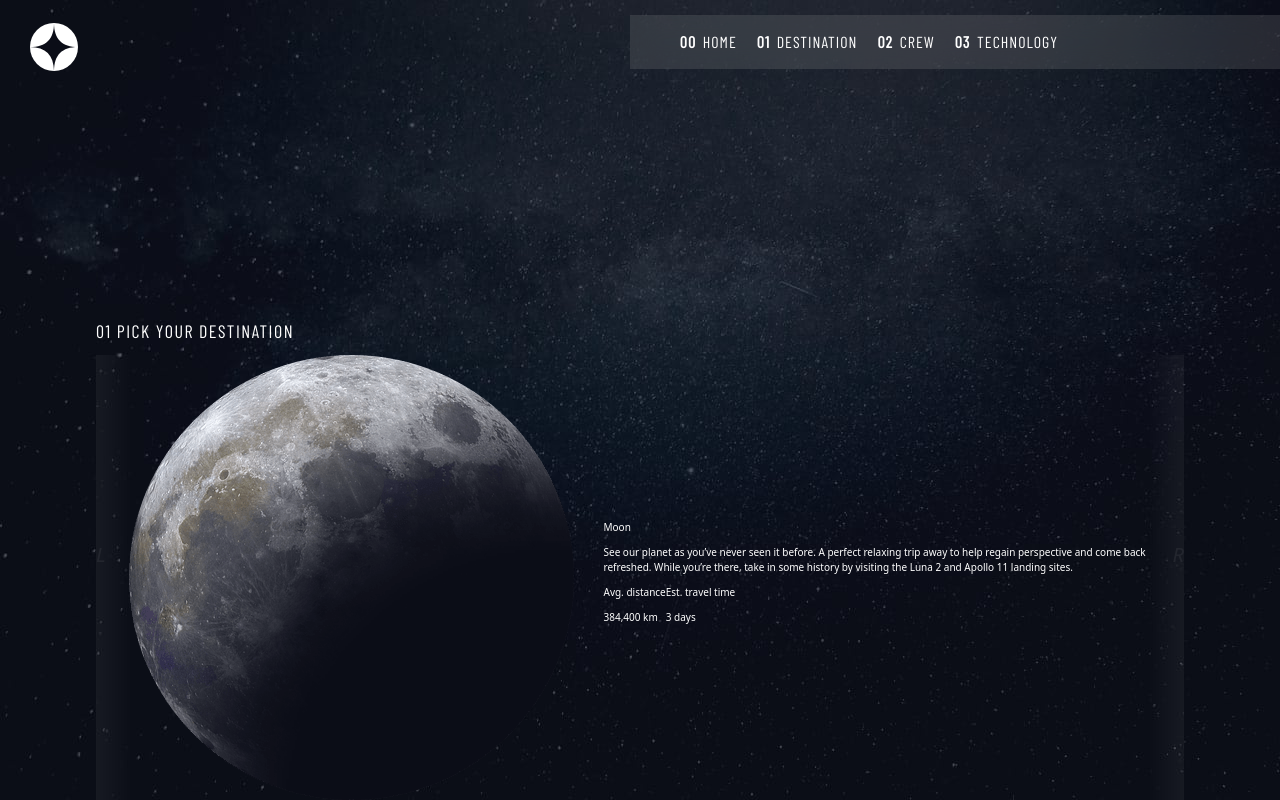
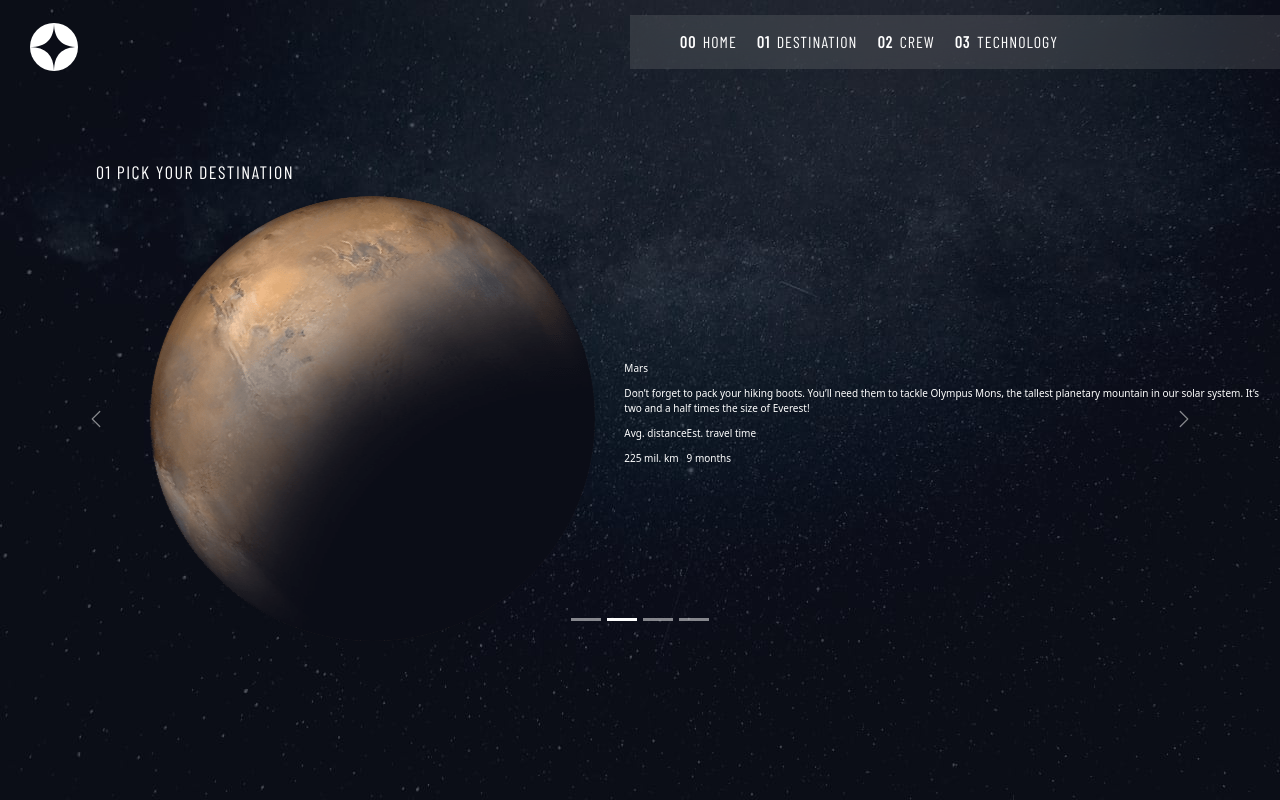
Before and after one commit to heiderick13/space-project, a React (Vite) app: page /destinations in a window 1280 px wide. Built offline with nearby package versions, Linux system fonts and the light colour scheme; a web font is replaced by a local one.

Commit message:
:sparkles: add slider

```diff
--- a/package.json
+++ b/package.json
@@ -10,6 +10,7 @@
   },
   "dependencies": {
     "react": "^18.2.0",
+    "react-bootstrap": "^2.7.4",
     "react-dom": "^18.2.0",
     "react-router-dom": "^6.10.0"
   },
--- a/src/components/Carousel/Carousel.jsx
+++ /dev/null
@@ -1,19 +0,0 @@
-import "./Carousel.css";
-
-function Carousel({ items }) {
-  return (
-    <div className="carousel">
-      <i className=" control left">L</i>
-      <i className=" control right">R</i>
-
-      <div className="carousel-items">
-        {items.length > 0 &&
-          items.map((item) => {
-            return item;
-          })}
-      </div>
-    </div>
-  );
-}
-
-export default Carousel;
--- a/src/components/Crewmate/Crewmate.css
+++ b/src/components/Crewmate/Crewmate.css
@@ -7,8 +7,9 @@
 }
 
 .crewmate-img img {
-  height: 100%;
+  height: 90%;
   width: 100%;
+  aspect-ratio: 2/3;
 }
 
 .crew-position,
--- a/src/components/Carousel/Carousel.css
+++ b/src/components/Slider/Slider.css
@@ -1,5 +1,5 @@
 .carousel {
-  position: relative;
+  /* position: relative; */
 
   max-width: 85%;
   overflow-x: auto;
@@ -7,7 +7,7 @@
   padding-inline: 2.5rem;
 }
 
-.carousel i.right,
+/* .carousel i.right,
 .carousel i.left {
   position: absolute;
   inset: 0 auto 0 0;
@@ -32,7 +32,7 @@
 .carousel i.right:hover,
 .carousel i.left:hover {
   opacity: 0.5;
-}
+} */
 
 .carousel-items {
   width: 100%;
--- /dev/null
+++ b/src/components/Slider/Slider.jsx
@@ -0,0 +1,18 @@
+import "./Slider.css";
+
+import Carousel from "react-bootstrap/Carousel";
+
+function Slider({ items }) {
+  return (
+    <Carousel className="carousel">
+      <div className="carousel-items">
+        {items.length > 0 &&
+          items.map((item) => {
+            return <Carousel.Item>{item}</Carousel.Item>;
+          })}
+      </div>
+    </Carousel>
+  );
+}
+
+export default Slider;
--- a/src/pages/Crew/Crew.jsx
+++ b/src/pages/Crew/Crew.jsx
@@ -1,4 +1,4 @@
-import Carousel from "../../components/Carousel/Carousel";
+// import Slider from "../../components/Slider/Slider";
 import Crewmate from "../../components/Crewmate/Crewmate";
 import background from "../../assets/img/background-crew-desktop.jpg";
 
@@ -6,6 +6,8 @@ import commander from "../../assets/img/image-douglas-hurley.png";
 import specialist from "../../assets/img/image-mark-shuttleworth.png";
 import pilot from "../../assets/img/image-victor-glover.png";
 import engineer from "../../assets/img/image-anousheh-ansari.png";
+
+import Carousel from "react-bootstrap/Carousel";
 
 function Crew() {
   return (
@@ -19,8 +21,9 @@ function Crew() {
       }}
     >
       <p className="page-title">02 Meet your crew</p>
-      <Carousel
-        items={[
+      <Carousel>
+        {/* items={[ */}
+        <Carousel.Item>
           <Crewmate
             position={"Commander"}
             name={"Douglas hurley"}
@@ -28,7 +31,9 @@ function Crew() {
               "Douglas Gerald Hurley is an American engineer, former Marine Corps pilot and former NASA astronaut. He launched into space for the third time as commander of Crew Dragon Demo-2."
             }
             img={commander}
-          />,
+          />
+        </Carousel.Item>
+        <Carousel.Item>
           <Crewmate
             position={"mission specialist"}
             name={"mark SHUTTLEWORTH"}
@@ -36,7 +41,9 @@ function Crew() {
               "Mark Richard Shuttleworth is the founder and CEO of Canonical, the company behind the Linux-based Ubuntu operating system. Shuttleworth became the first South African to travel to space as a space tourist."
             }
             img={specialist}
-          />,
+          />
+        </Carousel.Item>
+        <Carousel.Item>
           <Crewmate
             position={"pilot"}
             name={"victor glover"}
@@ -44,7 +51,9 @@ function Crew() {
               "Pilot on the first operational flight of the SpaceX Crew Dragon to the International Space Station. Glover is a commander in the U.S. Navy where he pilots an F/A-18.He was a crew member of Expedition 64, and served as a station systems flight engineer. "
             }
             img={pilot}
-          />,
+          />
+        </Carousel.Item>
+        <Carousel.Item>
           <Crewmate
             position={"flight engineer"}
             name={"Anousheh Ansari"}
@@ -52,9 +61,10 @@ function Crew() {
               "Anousheh Ansari is an Iranian American engineer and co-founder of Prodea Systems. Ansari was the fourth self-funded space tourist, the first self-funded woman to fly to the ISS, and the first Iranian in space. "
             }
             img={engineer}
-          />,
-        ]}
-      />
+          />
+        </Carousel.Item>
+        {/* ]} */}
+      </Carousel>
     </div>
   );
 }
--- a/src/pages/Destinations/Destinations.jsx
+++ b/src/pages/Destinations/Destinations.jsx
@@ -5,8 +5,10 @@ import mars from "../../assets/img/image-mars.png";
 import europa from "../../assets/img/image-europa.png";
 import titan from "../../assets/img/image-titan.png";
 
-import Carousel from "../../components/Carousel/Carousel";
+// import Slider from "../../components/Slider/Slider";
 import Destination from "../../components/Destination/Destination";
+
+import Carousel from "react-bootstrap/Carousel";
 
 function Destinations() {
   return (
@@ -17,12 +19,12 @@ function Destinations() {
           backgroundImage: `url(${background})`,
           minHeight: "100vh",
           flexDirection: "column",
-          justifyContent: "end",
         }}
       >
         <p className="page-title">01 Pick your destination</p>
-        <Carousel
-          items={[
+        <Carousel>
+          {/* items={[ */}
+          <Carousel.Item>
             <Destination
               img={moon}
               title={"Moon"}
@@ -32,7 +34,9 @@ function Destinations() {
               visiting the Luna 2 and Apollo 11 landing sites.`}
               distance={"384,400"}
               travelTime={"3 days"}
-            />,
+            />
+          </Carousel.Item>
+          <Carousel.Item>
             <Destination
               img={mars}
               title={"Mars"}
@@ -41,7 +45,9 @@ function Destinations() {
               system. It’s two and a half times the size of Everest!`}
               distance={"225 mil."}
               travelTime={"9 months"}
-            />,
+            />
+          </Carousel.Item>
+          <Carousel.Item>
             <Destination
               img={europa}
               title={"Europa"}
@@ -51,7 +57,9 @@ function Destinations() {
               your snug wintery cabin.`}
               distance={"628 mil."}
               travelTime={"3 years"}
-            />,
+            />
+          </Carousel.Item>
+          <Carousel.Item>
             <Destination
               img={titan}
               title={"Titan"}
@@ -61,9 +69,10 @@ function Destinations() {
               Saturn.`}
               distance={"1.6 bil."}
               travelTime={"7 years"}
-            />,
-          ]}
-        />
+            />
+          </Carousel.Item>
+          {/* ]} */}
+        </Carousel>
       </div>
     </>
   );
```
Also changed, not shown: 1 other file (tests, documents, lock files or other folders).
